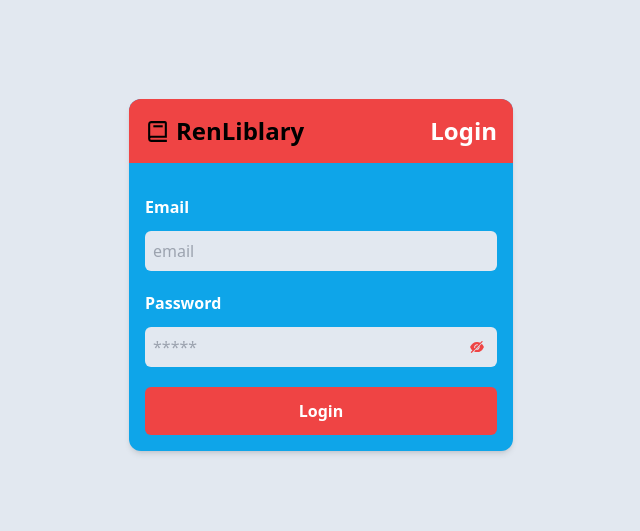
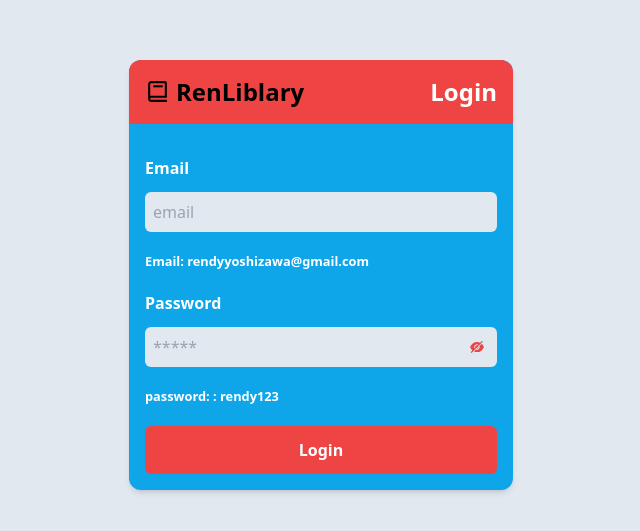
Before and after one commit to rendy278/RenLiblary, a React (Vite) app: page /login in a window 1280 px wide. Shown: the part 125-656 px from the top of the page, without its empty margins (319-959 px from the left). Built offline with nearby package versions, Linux system fonts and the light colour scheme.

Commit message:
add information default account login page

```diff
--- a/src/pages/Login.tsx
+++ b/src/pages/Login.tsx
@@ -79,6 +79,9 @@ const Login = () => {
                 placeholder="email"
                 className="bg-slate-200 p-2 rounded-md outline-none"
               />
+              <small className="text-white font-bold mt-2">
+                Email: rendyyoshizawa@gmail.com
+              </small>
             </div>
             <div className="flex gap-3 flex-col">
               <label htmlFor="password" className="font-bold text-white">
@@ -104,6 +107,9 @@ const Login = () => {
                   )}
                 </span>
               </div>
+              <small className="text-white font-bold mt-2">
+                password: : rendy123
+              </small>
             </div>
             <div className="flex items-center justify-center">
               <button
```
